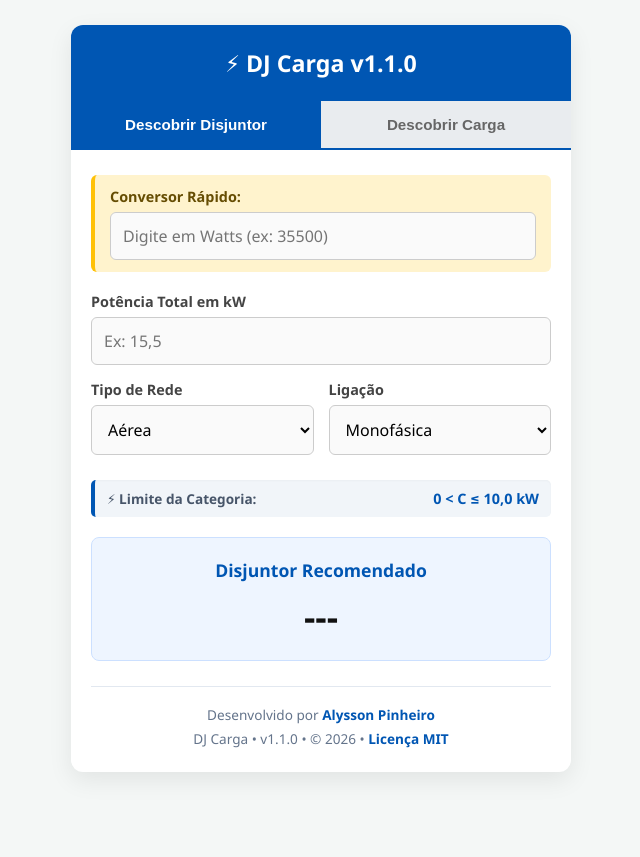
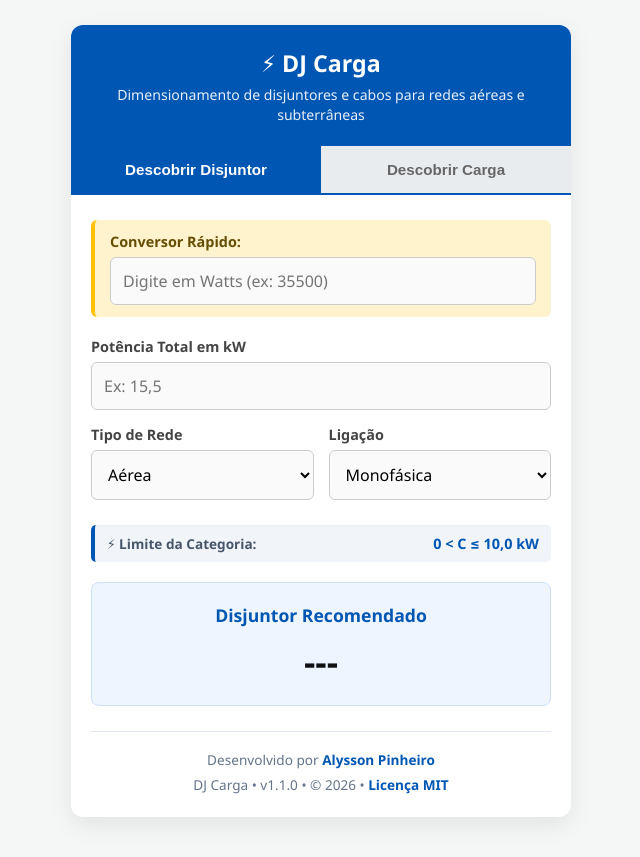
Before and after one commit to alyssonlcss/DJCarga, a plain HTML site: page index.html in a window 1280 px wide. Shown: the whole page, without its empty margins (319-959 px from the left). Before the commit the page ends 812 px from the top, so only its background shows below. Drawn offline with Linux system fonts and the light colour scheme.

Commit message:
feat(ui): adiciona breve descricao abaixo do titulo do app

```diff
--- a/index.html
+++ b/index.html
@@ -26,7 +26,8 @@
 
 <div class="container">
     <header class="header">
-        <h1>⚡ DJ Carga v1.1.0</h1>
+        <h1>⚡ DJ Carga</h1>
+        <p class="subtitle">Dimensionamento de disjuntores e cabos para redes aéreas e subterrâneas</p>
     </header>
 
     <nav class="tabs" aria-label="Abas de Cálculo">
--- a/style.css
+++ b/style.css
@@ -56,6 +56,14 @@ body {
   align-items: center;
   justify-content: center;
   gap: 10px;
+}
+
+.header p.subtitle {
+  margin: 6px 0 0 0;
+  font-size: 0.88rem;
+  color: rgba(255, 255, 255, 0.9);
+  font-weight: 400;
+  line-height: 1.4;
 }
 
 .tabs {
```
